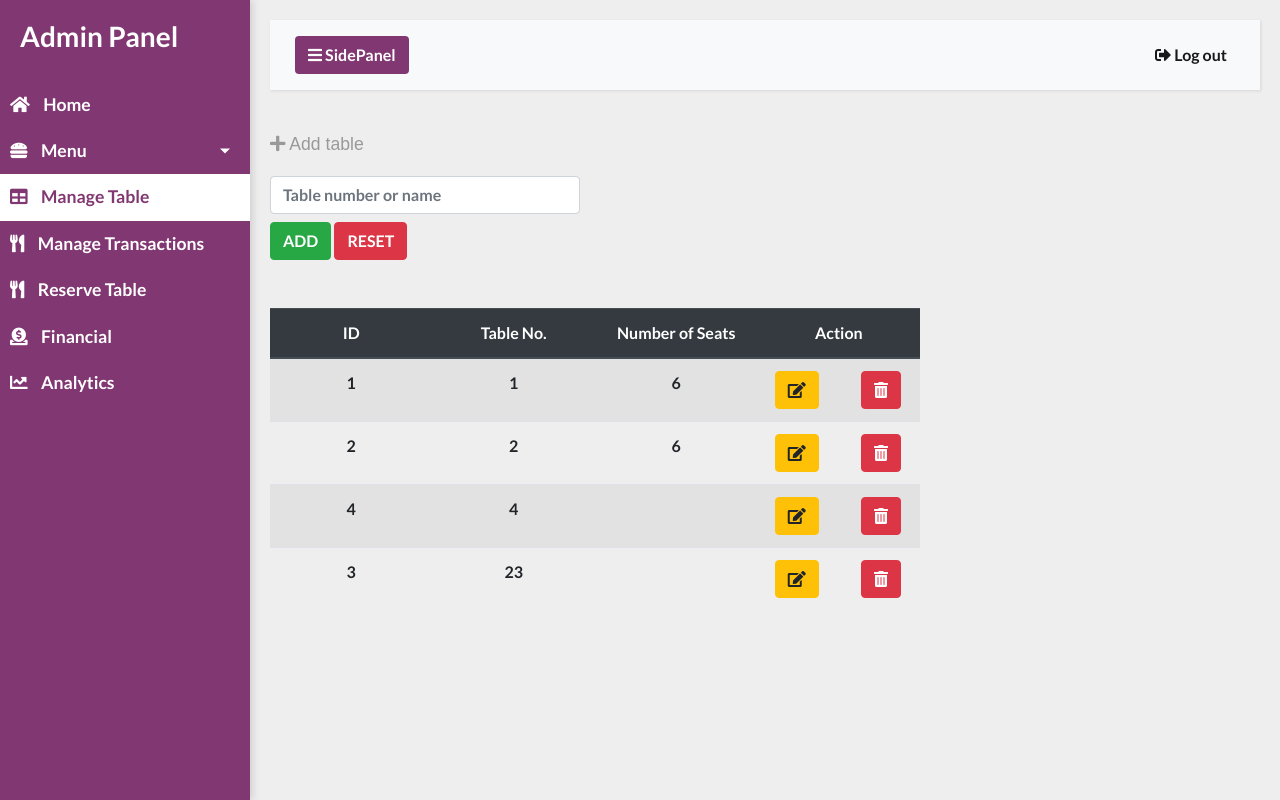
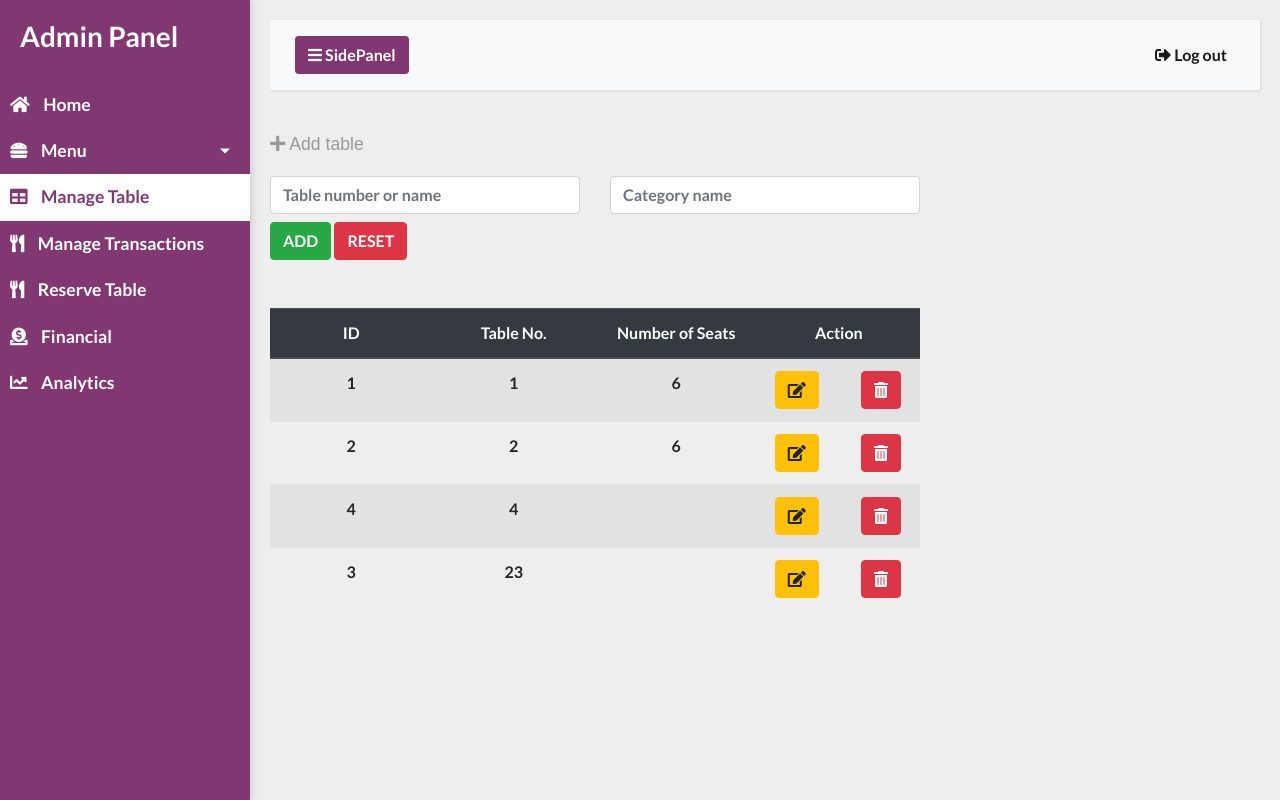
Before and after one commit to TeradonGenesis/FoodSmith-Cafe-POS-System, a PHP site: page /cms/manage-table.php in a window 1280 px wide. Run offline with PHP 8.4, Linux system fonts and the light colour scheme; a user stored in the database is signed in; data comes from the database, SQL or seed files in the repository; some libraries are stand-ins or nearby versions.

Commit message:
Lim Jia Lok update manage table

```diff
--- a/cms/manage-table.php
+++ b/cms/manage-table.php
@@ -68,6 +68,9 @@
                 <div id="addCategory" class="row mt-3">
                     <div class="col-12 col-sm-4 col-md-4 col-lg-4 text-left mb-2">
                         <input class="form-control" type="text" name="name" placeholder="Table number or name">
+                    </div>
+                    <div class="col-12 col-sm-4 col-md-4 col-lg-4 text-left mb-2">
+                        <input class="form-control" type="text" name="category" placeholder="Category name">
                     </div>
 
                     <div class="col-12 col-sm-12 col-md-12 col-lg-12 text-left formbtn">
```
